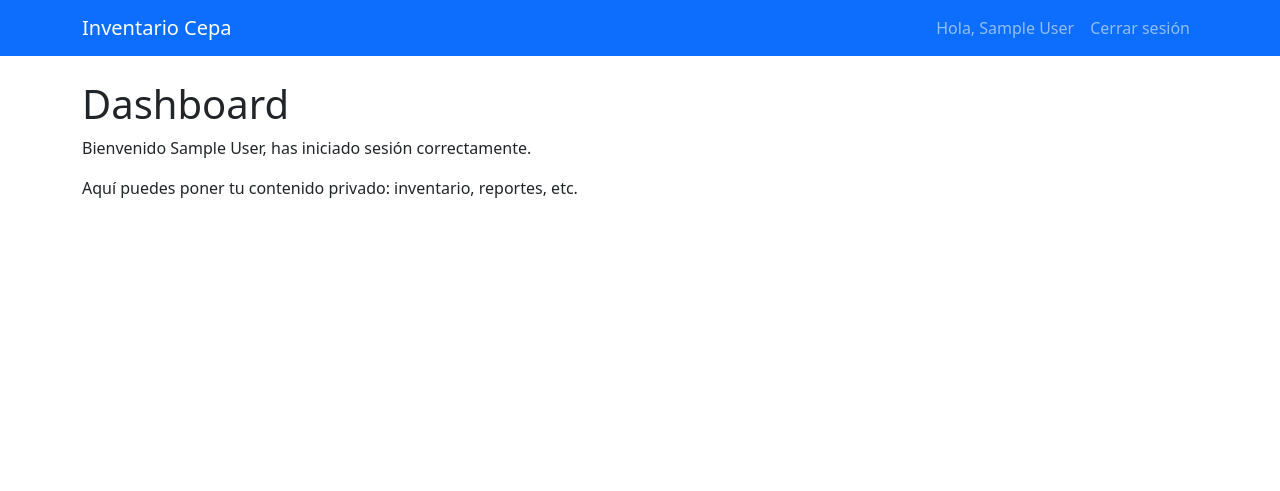
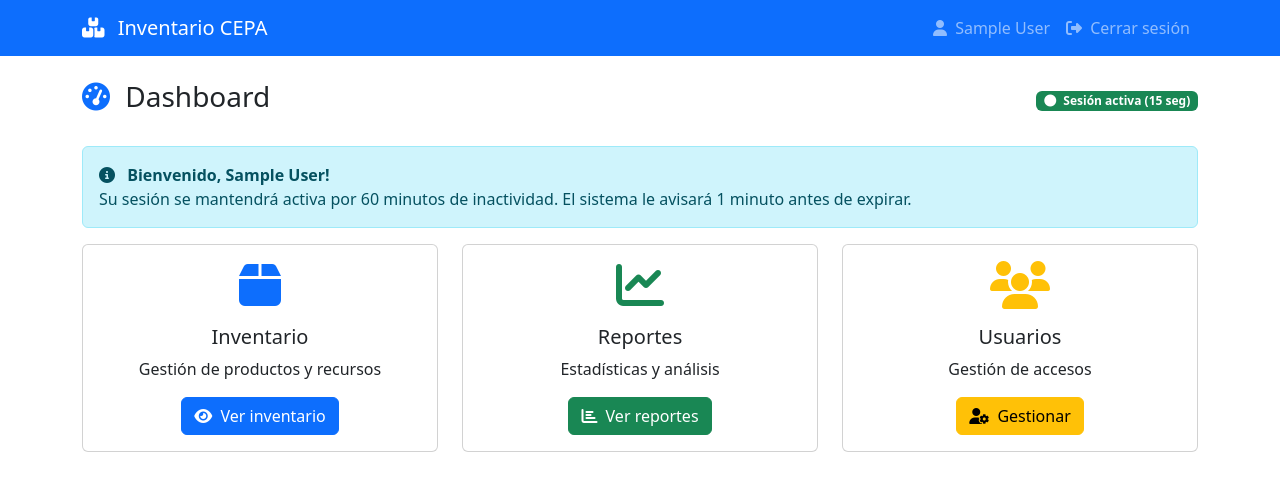
Before and after one commit to fblazquezweber/inventario-cepa, a PHP site: page /dashboard.php in a window 1280 px wide. Shown: the top 491 px of the page. Run offline with PHP 8.4, Linux system fonts and the light colour scheme; the visitor is signed in with stand-in values (Sample User, id 1); some libraries are stand-ins or nearby versions.

Commit message:
Implementar timeout de sesión con alerta y redirección (15 segs para pruebas)
- Control de timeout y renovación de sesión
- Mensaje de advertencia y sesión expirada con redirección
- Integración en dashboard y manejo en auth.php

```diff
--- a/public/dashboard.php
+++ b/public/dashboard.php
@@ -1,6 +1,12 @@
 <?php
 require_once __DIR__ . '/../src/helpers/auth.php';
+
+// Verificar login y timeout
 requireLogin();
+checkSessionTimeout();
+
+// Renovar actividad
+renewSessionActivity();
 ?>
 
 <!DOCTYPE html>
@@ -8,8 +14,8 @@ requireLogin();
 <head>
     <meta charset="UTF-8" />
     <meta name="viewport" content="width=device-width, initial-scale=1" />
-    <title>Dashboard</title>
-    <!-- Bootstrap CSS CDN -->
+    <title>Dashboard - Inventario CEPA</title>
+    <!-- Bootstrap CSS -->
     <link rel="stylesheet" href="assets/css/vendor/bootstrap.min.css">
     <link rel="stylesheet" href="assets/css/vendor/all.min.css">
     <link rel="stylesheet" href="assets/css/custom/estilos.css">
@@ -17,14 +23,23 @@ requireLogin();
 <body>
     <nav class="navbar navbar-expand-lg navbar-dark bg-primary mb-4">
         <div class="container">
-            <a class="navbar-brand" href="#">Inventario Cepa</a>
+            <a class="navbar-brand" href="#">
+                <i class="fas fa-boxes me-2"></i>
+                Inventario CEPA
+            </a>
             <div class="collapse navbar-collapse">
                 <ul class="navbar-nav ms-auto">
                     <li class="nav-item">
-                        <span class="nav-link">Hola, <?= htmlspecialchars($_SESSION['user_name']); ?></span>
+                        <span class="nav-link">
+                            <i class="fas fa-user me-1"></i>
+                            <?= htmlspecialchars($_SESSION['user_name']); ?>
+                        </span>
                     </li>
                     <li class="nav-item">
-                        <a class="nav-link" href="logout.php">Cerrar sesión</a>
+                        <a class="nav-link" href="logout.php">
+                            <i class="fas fa-sign-out-alt me-1"></i>
+                            Cerrar sesión
+                        </a>
                     </li>
                 </ul>
             </div>
@@ -32,12 +47,79 @@ requireLogin();
     </nav>
 
     <main class="container">
-        <h1>Dashboard</h1>
-        <p>Bienvenido <?= htmlspecialchars($_SESSION['user_name']); ?>, has iniciado sesión correctamente.</p>
-        <p>Aquí puedes poner tu contenido privado: inventario, reportes, etc.</p>
+        <div class="row">
+            <div class="col-12">
+                <div class="d-flex justify-content-between align-items-center mb-4">
+                    <h1 class="h3">
+                        <i class="fas fa-tachometer-alt me-2 text-primary"></i>
+                        Dashboard
+                    </h1>
+                    <div class="badge bg-success">
+                        <i class="fas fa-circle me-1"></i>
+                        Sesión activa (15 seg) <!--PRUEBA Sesión activa (60 min) -->
+                    </div>
+                </div>
+
+                <div class="alert alert-info">
+                    <i class="fas fa-info-circle me-2"></i>
+                    <strong>Bienvenido, <?= htmlspecialchars($_SESSION['user_name']); ?>!</strong>
+                    <br>
+                    Su sesión se mantendrá activa por 60 minutos de inactividad. El sistema le avisará 1 minuto antes de expirar.
+                </div>
+
+                <div class="row">
+                    <div class="col-md-6 col-lg-4 mb-3">
+                        <div class="card h-100">
+                            <div class="card-body text-center">
+                                <i class="fas fa-box fa-3x text-primary mb-3"></i>
+                                <h5 class="card-title">Inventario</h5>
+                                <p class="card-text">Gestión de productos y recursos</p>
+                                <a href="#" class="btn btn-primary">
+                                    <i class="fas fa-eye me-1"></i>
+                                    Ver inventario
+                                </a>
+                            </div>
+                        </div>
+                    </div>
+
+                    <div class="col-md-6 col-lg-4 mb-3">
+                        <div class="card h-100">
+                            <div class="card-body text-center">
+                                <i class="fas fa-chart-line fa-3x text-success mb-3"></i>
+                                <h5 class="card-title">Reportes</h5>
+                                <p class="card-text">Estadísticas y análisis</p>
+                                <a href="#" class="btn btn-success">
+                                    <i class="fas fa-chart-bar me-1"></i>
+                                    Ver reportes
+                                </a>
+                            </div>
+                        </div>
+                    </div>
+
+                    <div class="col-md-6 col-lg-4 mb-3">
+                        <div class="card h-100">
+                            <div class="card-body text-center">
+                                <i class="fas fa-users fa-3x text-warning mb-3"></i>
+                                <h5 class="card-title">Usuarios</h5>
+                                <p class="card-text">Gestión de accesos</p>
+                                <a href="#" class="btn btn-warning">
+                                    <i class="fas fa-user-cog me-1"></i>
+                                    Gestionar
+                                </a>
+                            </div>
+                        </div>
+                    </div>
+                </div>
+            </div>
+        </div>
     </main>
 
-    <!-- Bootstrap JS Bundle CDN (opcional) -->
+    <!-- Bootstrap JS -->
+    <script src="assets/js/vendor/bootstrap.bundle.min.js"></script>
+    <script src="assets/js/vendor/all.min.js"></script>
+
+    <!-- Scripts personalizados -->
     <script src="assets/js/custom/disable-bfcache.js"></script>
+    <script src="assets/js/custom/session-timeout.js"></script>
 </body>
 </html>
--- a/src/helpers/auth.php
+++ b/src/helpers/auth.php
@@ -1,55 +1,153 @@
 <?php
-/**
- * auth.php
- * Funciones reutilizables para manejo de sesiones y autenticación segura.
- */
+// auth.php
+// Funciones para manejo de sesiones y autenticación con timeout simple
 
-// Inicia sesión solo si aún no ha sido iniciada
 function startSessionIfNotStarted() {
     if (session_status() === PHP_SESSION_NONE) {
         session_start();
     }
 }
 
-// Envía cabeceras para prevenir caché en páginas protegidas
-function sendNoCacheHeaders() {
-    header('Expires: Thu, 01 Jan 1970 00:00:00 GMT');
-    header('Last-Modified: ' . gmdate('D, d M Y H:i:s') . ' GMT');
-    header('Cache-Control: no-store, no-cache, must-revalidate, max-age=0');
-    header('Cache-Control: post-check=0, pre-check=0', false);
-    header('Pragma: no-cache');
-}
-
-// Comprueba si el usuario tiene sesión activa
 function isLoggedIn() {
     startSessionIfNotStarted();
     return isset($_SESSION['user_id']);
 }
 
-// Protege la página: obliga a login y envía cabeceras de no caché
 function requireLogin() {
     startSessionIfNotStarted();
-    sendNoCacheHeaders();
-
     if (!isLoggedIn()) {
-        header('Location: /inventario-cepa/public/index.html');
+        header('Location: index.html');
         exit;
     }
 }
 
-// Cierra la sesión completamente y redirige a login
 function logout() {
     startSessionIfNotStarted();
     $_SESSION = [];
-    if (ini_get("session.use_cookies")) {
-        $params = session_get_cookie_params();
-        setcookie(session_name(), '', time() - 42000,
-            $params["path"], $params["domain"],
-            $params["secure"], $params["httponly"]
-        );
-    }
     session_destroy();
-    sendNoCacheHeaders();
-    header('Location: /inventario-cepa/public/index.html');
+    header('Location: index.html');
     exit;
 }
+
+function sendNoCacheHeaders() {
+    header('Cache-Control: no-cache, no-store, must-revalidate');
+    header('Pragma: no-cache');
+    header('Expires: 0');
+}
+
+// ===============================
+// SISTEMA DE TIMEOUT SIMPLIFICADO
+// ===============================
+//PRUEBA const SESSION_TIMEOUT = 60 * 60;
+// Timeout fijo de 60 minutos para todos los usuarios
+const SESSION_TIMEOUT = 15; // 60 minutos en segundos
+
+/**
+ * Inicializa el timeout de sesión
+ */
+function initSessionTimeout() {
+    startSessionIfNotStarted();
+
+    if (!isLoggedIn()) {
+        return;
+    }
+
+    // Establecer tiempo de última actividad
+    $_SESSION['last_activity'] = time();
+}
+
+/**
+ * Verifica si la sesión ha expirado
+ */
+function checkSessionTimeout() {
+    startSessionIfNotStarted();
+
+    if (!isLoggedIn()) {
+        return false;
+    }
+
+    $lastActivity = $_SESSION['last_activity'] ?? time();
+
+    // Si ha pasado el tiempo límite, cerrar sesión
+    if ((time() - $lastActivity) > SESSION_TIMEOUT) {
+        logout();
+        return true;
+    }
+
+    return false;
+}
+
+/**
+ * Renueva la actividad de la sesión
+ */
+function renewSessionActivity() {
+    startSessionIfNotStarted();
+
+    if (isLoggedIn()) {
+        $_SESSION['last_activity'] = time();
+    }
+}
+
+/**
+ * Obtiene el tiempo restante de sesión
+ */
+function getRemainingSessionTime() {
+    startSessionIfNotStarted();
+
+    if (!isLoggedIn()) {
+        return 0;
+    }
+
+    $lastActivity = $_SESSION['last_activity'] ?? time();
+    $remainingTime = SESSION_TIMEOUT - (time() - $lastActivity);
+
+    return max(0, $remainingTime);
+}
+
+/**
+ * Endpoint AJAX para verificar estado de sesión
+ */
+function handleSessionCheck() {
+    header('Content-Type: application/json');
+
+    if (!isLoggedIn()) {
+        echo json_encode(['status' => 'expired']);
+        exit;
+    }
+
+    $remainingTime = getRemainingSessionTime();
+
+    if ($remainingTime <= 0) {
+        logout();
+        echo json_encode(['status' => 'expired']);
+        exit;
+    }
+
+    echo json_encode([
+        'status' => 'active',
+        'remaining' => $remainingTime
+    ]);
+    exit;
+}
+
+/**
+ * Endpoint AJAX para renovar sesión
+ */
+function handleSessionRenew() {
+    header('Content-Type: application/json');
+
+    if (!isLoggedIn()) {
+        echo json_encode(['status' => 'expired']);
+        exit;
+    }
+
+    renewSessionActivity();
+    $remainingTime = getRemainingSessionTime();
+
+    echo json_encode([
+        'status' => 'renewed',
+        'remaining' => $remainingTime
+    ]);
+    exit;
+}
+?>
--- a/src/helpers/db.php
+++ b/src/helpers/db.php
@@ -1,5 +1,6 @@
 <?php
 function getDbConnection() {
+    //db.php
     // Ruta absoluta de la base de datos SQLite
     $dbPath = __DIR__ . '/../database/usuarios_ocana.db';
 
```
Also changed, not shown: public/login.php (+7 -1 lines), public/session_check.php (added, +25 -0 lines), public/assets/js/custom/session-timeout.js (added).
